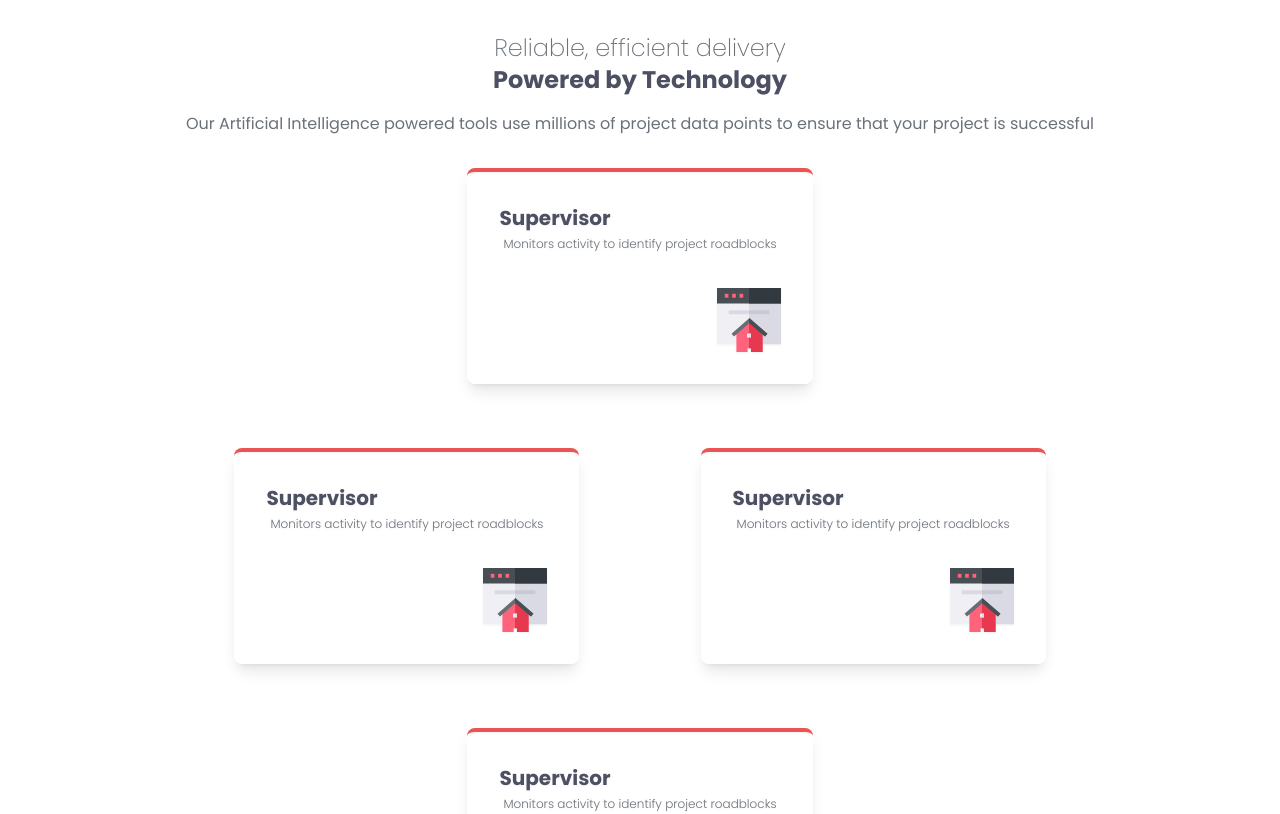
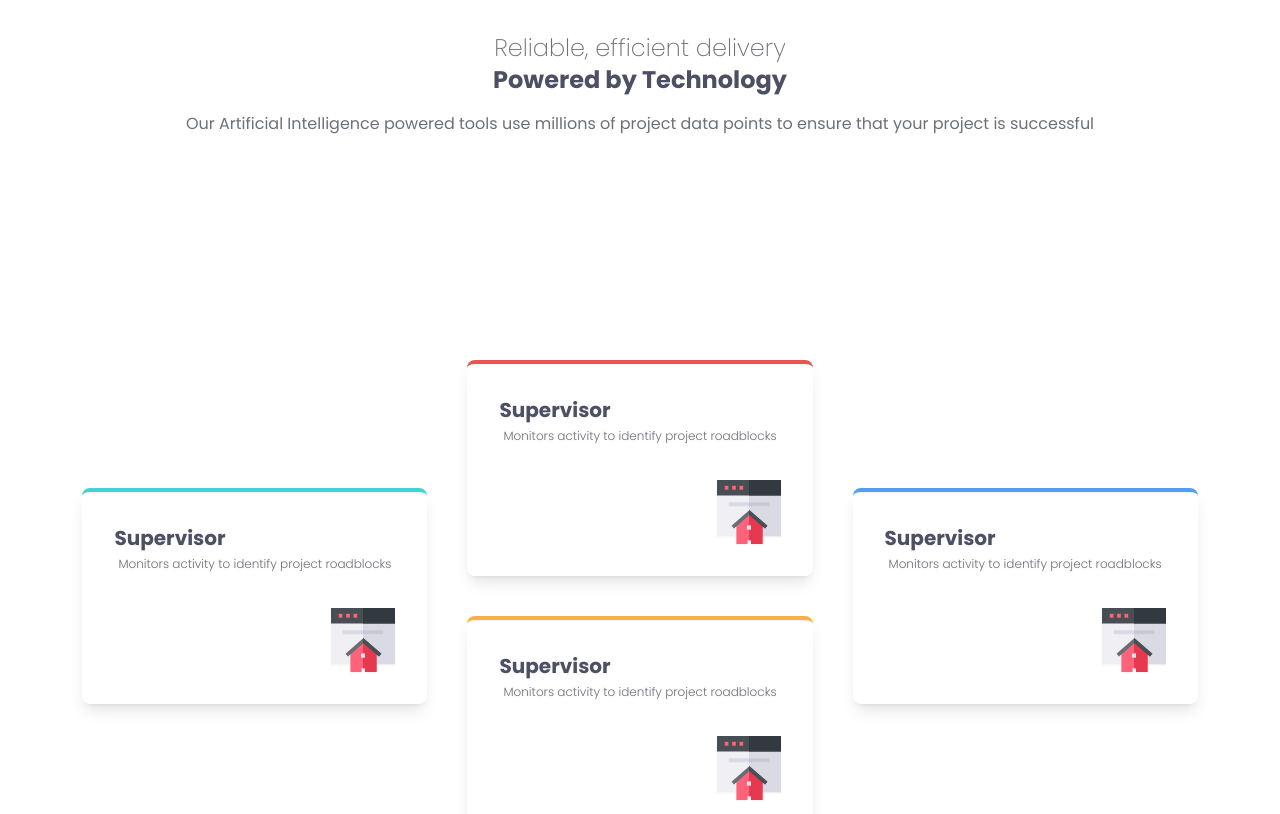
Before and after one commit to NarelaCamara/four-card-feature-section, a React (Vite) app: page / in a window 1280 px wide. Shown: the top 814 px of the page. Built offline with nearby package versions, Linux system fonts and the light colour scheme.

Commit message:
feat: desktop desing

```diff
--- a/src/App.tsx
+++ b/src/App.tsx
@@ -2,15 +2,35 @@ import { useState } from "react";
 import "./App.css";
 import { Card } from "./components/card";
 import home from "./assets/icon-homepage.svg";
-import { colors, type ICard } from "./utils";
+import { colors } from "./utils";
 
 function App() {
-  const [card] = useState<ICard>({
-    title: "Supervisor",
-    color: colors[0],
-    text: "Monitors activity to identify project roadblocks",
-    icon: home,
-  });
+  const [cards] = useState([
+    {
+      title: "Supervisor",
+      color: colors[0],
+      text: "Monitors activity to identify project roadblocks",
+      icon: home,
+    },
+    {
+      title: "Supervisor",
+      color: colors[1],
+      text: "Monitors activity to identify project roadblocks",
+      icon: home,
+    },
+    {
+      title: "Supervisor",
+      color: colors[2],
+      text: "Monitors activity to identify project roadblocks",
+      icon: home,
+    },
+    {
+      title: "Supervisor",
+      color: colors[3],
+      text: "Monitors activity to identify project roadblocks",
+      icon: home,
+    },
+  ]);
 
   return (
     <div className="flex flex-col flex-nowrap items-center m-8 min-w-[330px] md:min-w-[768px]">
@@ -24,18 +44,33 @@ function App() {
         Our Artificial Intelligence powered tools use millions of project data
         points to ensure that your project is successful
       </p>
-      <div className="grid md:grid-cols-3 md:grid-rows-3 gap-0">
+      <div className="grid lg:grid-cols-3 lg:grid-rows-3 lg:gap-10 ">
+        <div className=" lg:col-start-1  lg:row-start-2">
+          <Card {...cards[0]} /> {/**verde */}
+        </div>
+        <div className=" lg:col-start-2 lg:row-start-1 lg:relative lg:top-[12rem]">
+          <Card {...cards[1]} /> {/**rojo */}
+        </div>
+        <div className="lg:col-start-2 lg:row-start-3 lg:relative lg:bottom-[12rem]">
+          <Card {...cards[2]} /> {/**amarillo */}
+        </div>
+        <div className="lg:col-start-3 lg:row-start-2  ">
+          <Card {...cards[3]} /> {/**azul */}
+        </div>
+      </div>
+
+      <div className=" grid md:grid-cols-3 md:grid-rows-3 md:gap-0 ">
         <div className=" md:col-start-2">
-          <Card {...card} />
+          <Card {...cards[0]} />
         </div>
         <div className=" md:col-start-1 md:row-start-2 md:relative md:left-[7rem]">
-          <Card {...card} />
+          <Card {...cards[1]} />
         </div>
         <div className="md:col-start-3 md:row-start-2 md:relative md:right-[7rem]">
-          <Card {...card} />
+          <Card {...cards[2]} />
         </div>
         <div className="md:col-start-2 md:row-start-3">
-          <Card {...card} />
+          <Card {...cards[3]} />
         </div>
       </div>
     </div>
--- a/src/utils.tsx
+++ b/src/utils.tsx
@@ -1,4 +1,9 @@
-export const colors = ["border-t-[#EA5454]"] as const;
+export const colors = [
+  "border-t-[#44D3D2]",
+  "border-t-[#EA5454]",
+  "border-t-[#FCAE4A]",
+  "border-t-[#549EF2]",
+] as const;
 export type Color = (typeof colors)[number];
 
 export interface ICard {
```
